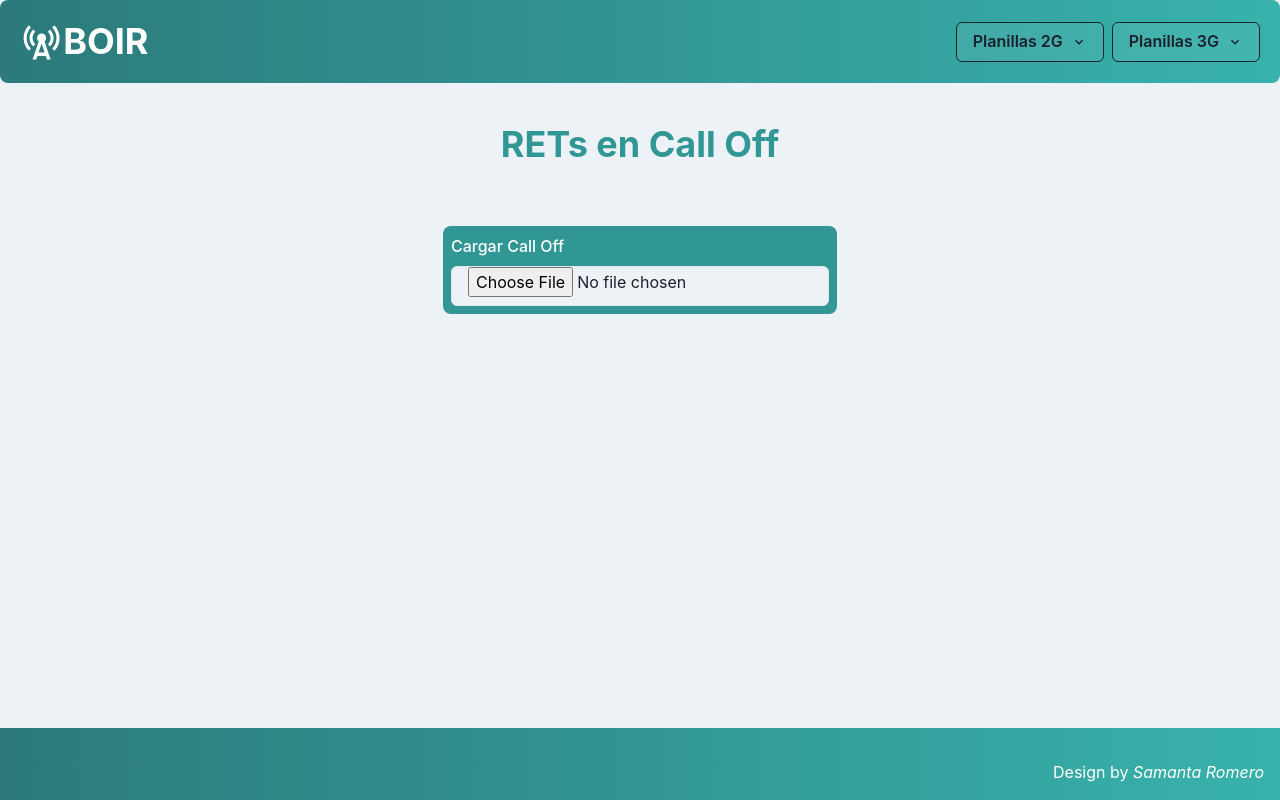
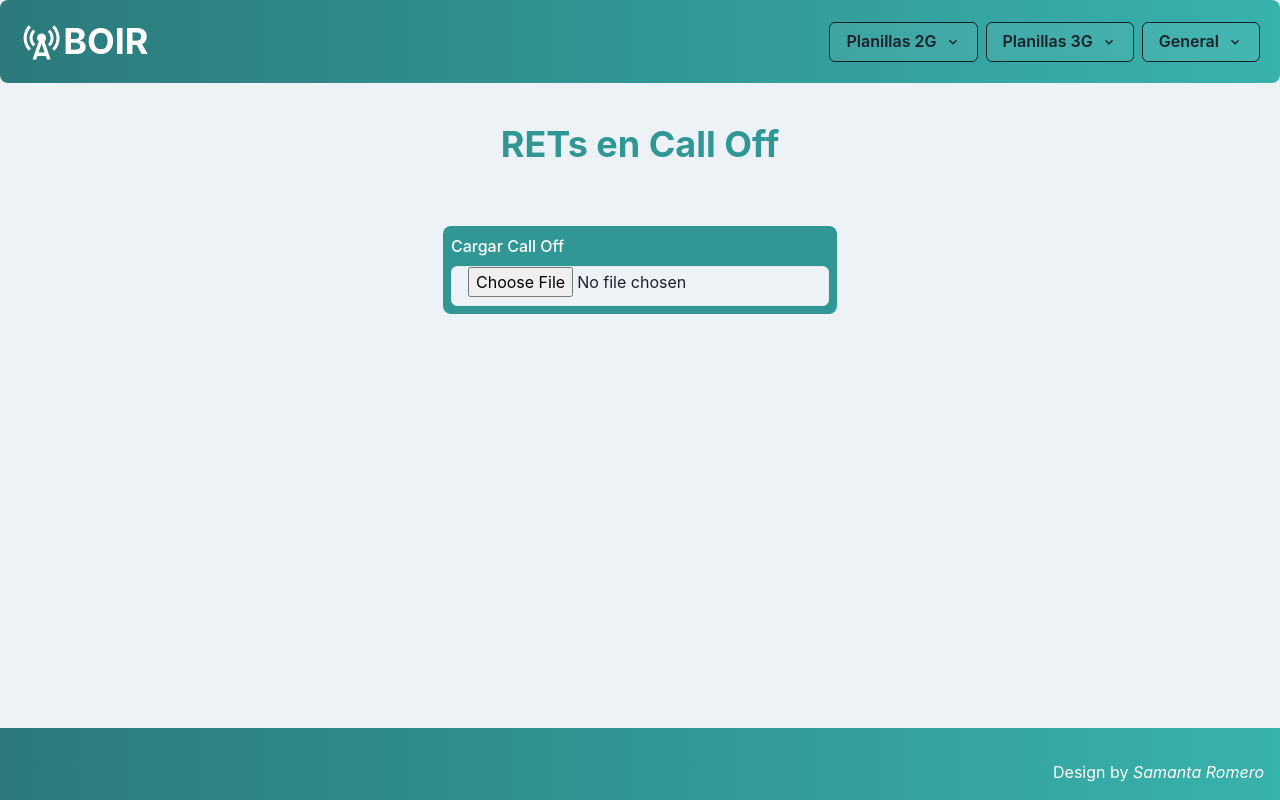
Before and after one commit to sami1793/cambio-frecuencia, a React (Vite) app: page /RETs in a window 1280 px wide. Built offline with nearby package versions, Linux system fonts and the light colour scheme.

Commit message:
Se agrega acceso a RETs

```diff
--- a/src/components/NavApp.jsx
+++ b/src/components/NavApp.jsx
@@ -108,6 +108,28 @@ export const NavApp = () => {
               </MenuItem>
             </MenuList>
           </Menu>
+          <Menu>
+            <MenuButton
+              as={Button}
+              rightIcon={<ChevronDownIcon />}
+              bg="whiteAlpha.100"
+              border="1px"
+              _hover={{
+                bgGradient: "linear(to-l, teal.500, teal.400)",
+                color: "white",
+              }}
+              _expanded={{ bgGradient: "linear(to-l, teal.400, teal.300)" }}
+            >
+              General
+            </MenuButton>
+            <MenuList>
+              <MenuItem color="teal.600">
+                <Link as={NavLink} to="/RETs">
+                  RETs
+                </Link>
+              </MenuItem>
+            </MenuList>
+          </Menu>
         </HStack>
         {/* Mobile */}
         <Menu>
--- a/src/pages/RETs.jsx
+++ b/src/pages/RETs.jsx
@@ -79,9 +79,100 @@ export const RETs = () => {
             />
           </FormControl>
         </Flex>
-        {dataCeldas2G && dataCeldas3G && dataCeldas4G && (
+        <Flex gap={5}>
+          {/*dataCeldas2G && dataCeldas3G && dataCeldas4G && (
             <TableContainer border="1px">
               <Table variant="striped" colorScheme="blackAlpha">
+                <Thead>
+                  <Tr>
+                    <Th>ETIQUETA</Th>
+                    <Th>MODELO DE ANTENA</Th>
+                    <Th>TILT ELECTRICO</Th>
+                  </Tr>
+                </Thead>
+                <Tbody>
+                  {dataCeldas2G.map((value, indexMap) => (
+                    <Tr key={indexMap}>
+                      <Td>G{value[8].slice(-2)}</Td>
+                      <Td>{value[9]}</Td>
+                      <Td>{value[11]}</Td>
+                    </Tr>
+                  ))}
+                  <br />
+                  {dataCeldas3G.map((value, indexMap) => (
+                    <Tr key={indexMap}>
+                      <Td>U{value[8].slice(-2)}</Td>
+                      <Td>{value[9]}</Td>
+                      <Td>{value[11]}</Td>
+                    </Tr>
+                  ))}
+                  <br />
+                  {dataCeldas4G
+                    .filter(
+                      (value, index) => value[2] === "F1" && value[5] !== "N"
+                    )
+                    .map((value, indexMap) => (
+                      <Tr key={indexMap}>
+                        <Td>L{value[8].slice(-2)}</Td>
+                        <Td>{value[9]}</Td>
+                        <Td>{value[11]}</Td>
+                      </Tr>
+                    ))}
+                  <br />
+                  {dataCeldas4G
+                    .filter(
+                      (value, index) => value[2] === "F2" && value[5] !== "N"
+                    )
+                    .map((value, indexMap) => (
+                      <Tr key={indexMap}>
+                        <Td>L{value[8].slice(-2)}</Td>
+                        <Td>{value[9]}</Td>
+                        <Td>{value[11]}</Td>
+                      </Tr>
+                    ))}
+                  <br />
+                  {dataCeldas4G
+                    .filter(
+                      (value, index) => value[2] === "F3" && value[5] !== "N"
+                    )
+                    .map((value, indexMap) => (
+                      <Tr key={indexMap}>
+                        <Td>L{value[8].slice(-2)}</Td>
+                        <Td>{value[9]}</Td>
+                        <Td>{value[11]}</Td>
+                      </Tr>
+                    ))}
+                  <br />
+                  {dataCeldas4G
+                    .filter(
+                      (value, index) => value[2] === "F4" && value[5] !== "N"
+                    )
+                    .map((value, indexMap) => (
+                      <Tr key={indexMap}>
+                        <Td>L{value[8].slice(-2)}</Td>
+                        <Td>{value[9]}</Td>
+                        <Td>{value[11]}</Td>
+                      </Tr>
+                    ))}
+                  <br />
+                  {dataCeldas4G
+                    .filter(
+                      (value, index) => value[2] === "F5" && value[5] !== "N"
+                    )
+                    .map((value, indexMap) => (
+                      <Tr key={indexMap}>
+                        <Td>L{value[8].slice(-2)}</Td>
+                        <Td>{value[9]}</Td>
+                        <Td>{value[11]}</Td>
+                      </Tr>
+                    ))}
+                </Tbody>
+              </Table>
+            </TableContainer>
+          )*/}
+          {dataCeldas2G && (
+            <TableContainer>
+              <Table variant="striped" colorScheme="blackAlpha" border="1px">
                 <Thead>
                   <Tr>
                     {/* <Th>TECNOLOGIA</Th> */}
@@ -99,7 +190,22 @@ export const RETs = () => {
                       <Td>{value[11]}</Td>
                     </Tr>
                   ))}
-                <br />
+                </Tbody>
+              </Table>
+            </TableContainer>
+          )}
+          {dataCeldas3G && (
+            <TableContainer>
+              <Table variant="striped" colorScheme="blackAlpha" border="1px">
+                <Thead>
+                  <Tr>
+                    {/* <Th>TECNOLOGIA</Th> */}
+                    <Th>ETIQUETA</Th>
+                    <Th>MODELO DE ANTENA</Th>
+                    <Th>TILT ELECTRICO</Th>
+                  </Tr>
+                </Thead>
+                <Tbody>
                   {dataCeldas3G.map((value, indexMap) => (
                     <Tr key={indexMap}>
                       {/* <Td>{value[8]}</Td> */}
@@ -108,7 +214,22 @@ export const RETs = () => {
                       <Td>{value[11]}</Td>
                     </Tr>
                   ))}
-                <br />
+                </Tbody>
+              </Table>
+            </TableContainer>
+          )}
+          {dataCeldas4G && (
+            <TableContainer>
+              <Table variant="striped" colorScheme="blackAlpha" border="1px">
+                <Thead>
+                  <Tr>
+                    {/* <Th>TECNOLOGIA</Th> */}
+                    <Th>ETIQUETA</Th>
+                    <Th>MODELO DE ANTENA</Th>
+                    <Th>TILT ELECTRICO</Th>
+                  </Tr>
+                </Thead>
+                <Tbody>
                   {/* Divido por portadora a 4G */}
                   {dataCeldas4G
                     .filter(
@@ -179,6 +300,7 @@ export const RETs = () => {
             </TableContainer>
           )}
         </Flex>
+      </Flex>
     </Center>
   );
 };
```
Lines whose indentation alone changed are shown as unchanged.
